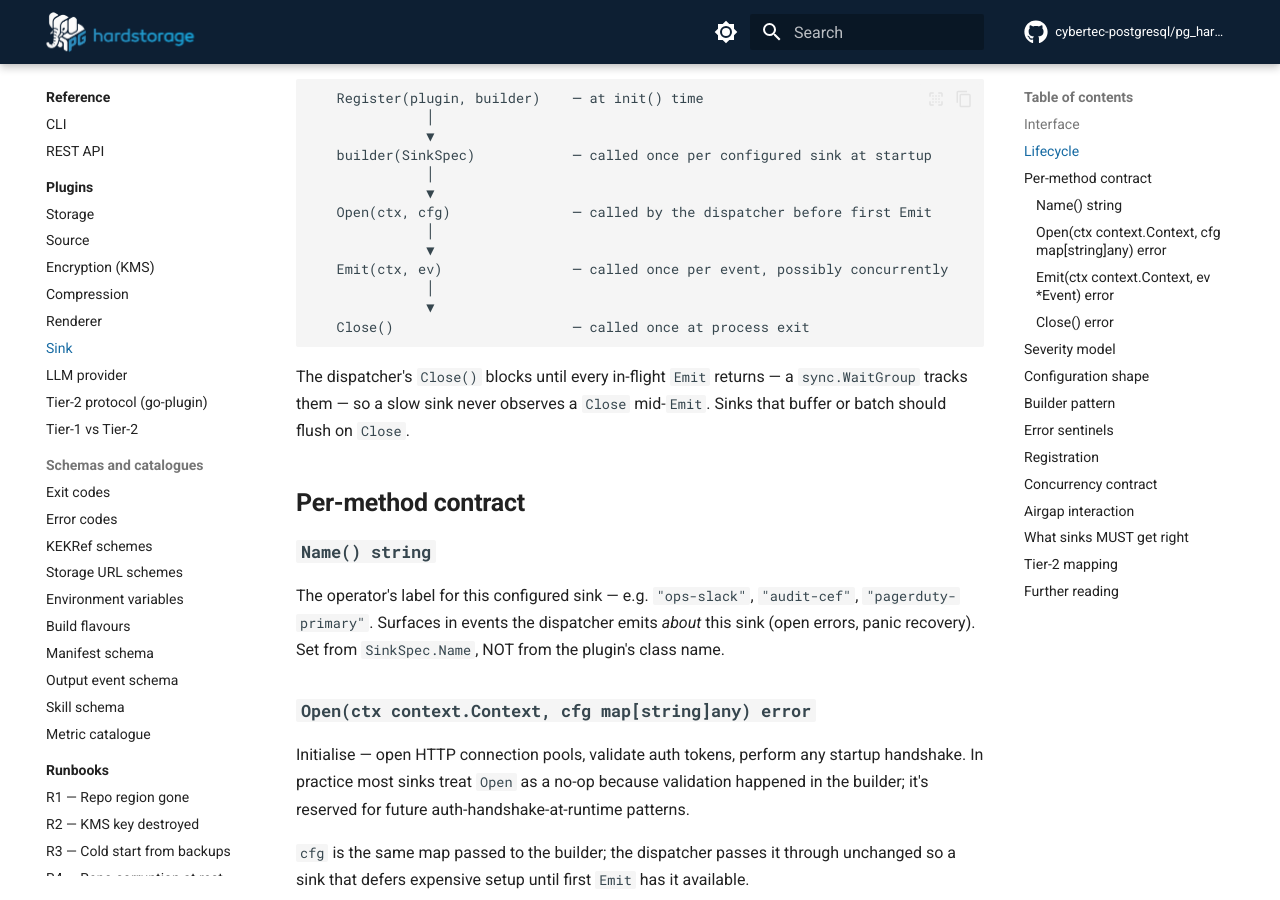
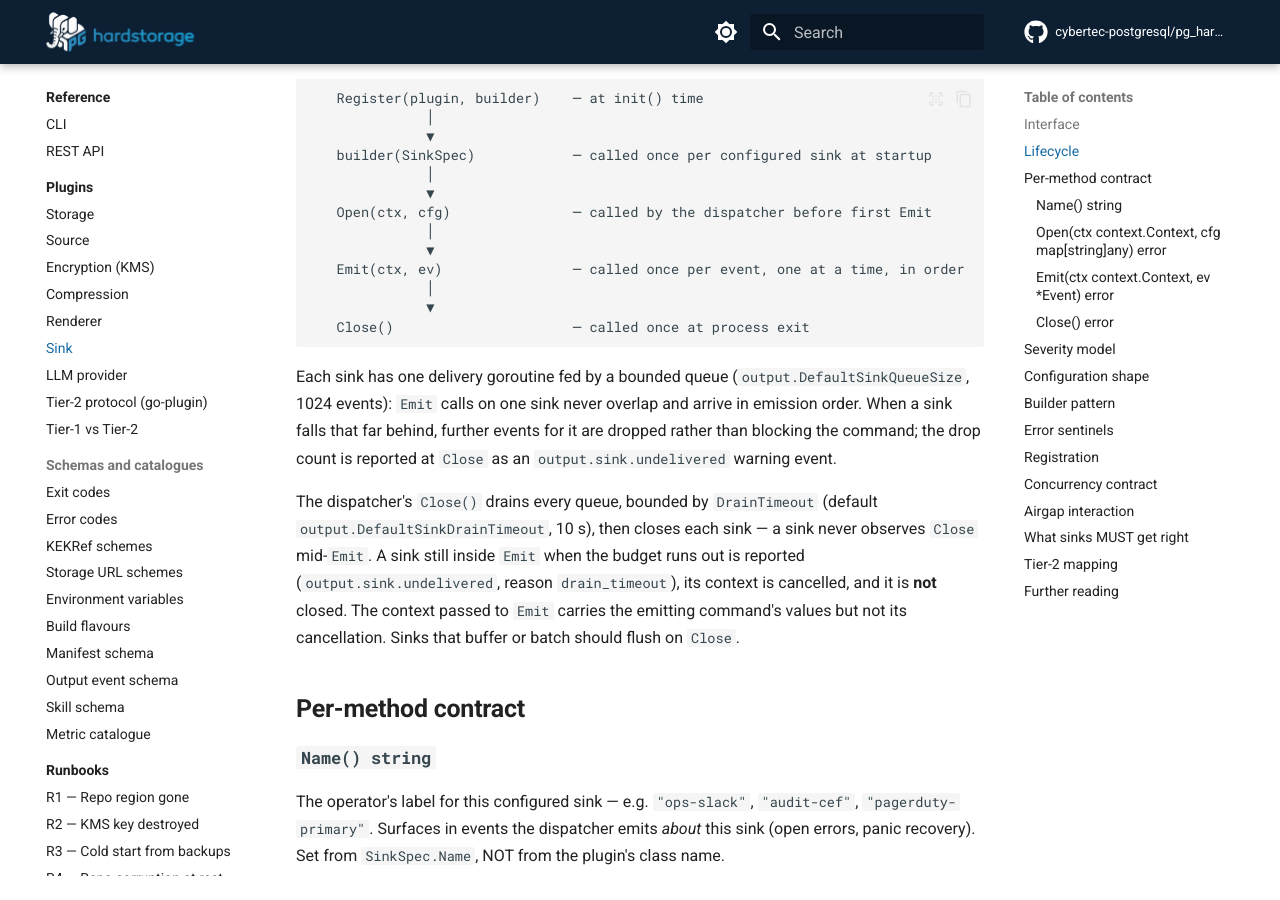
Before and after one commit to cybertec-postgresql/pg_hardstorage, an MkDocs documentation site: the page built from docs/reference/plugins/sink-contract.md, in a window 1280 px wide and 900 px high, scrolled down 920 px. Built offline with MkDocs 1.6.1 and Material for MkDocs 9.7.7, drawn with Linux system fonts in a browser that asks for light colours; comment, search, counter and statistics services are not loaded; some of the changed text lies outside the part shown.

Commit message:
docs: JSON stdout contract, sink delivery, layered config edits; align new codes with exit routing
- output-event-schema: stdout contract for -o json (one Result on stdout,
  events as NDJSON on stderr), ndjson/text/MCP behaviour.
- renderer/sink contracts: SingleDocumentRenderer opt-in; per-sink
  ordered bounded delivery, drop/drain reporting, Close timeout;
  pipes default to json, not ndjson.
- configuration-file: -c must exist; editing commands write only the
  target file and refuse layer-owned entries.
- error-codes: usage.interactive_needs_text, usage.follow_needs_stream,
  usage.bad_slot, config.defined_elsewhere, config.load_failed for a
  missing -c.

The interactive-init refusal is renamed usage.interactive_needs_text
(the SPEC promises exit 2 and exit 2 is the usage namespace), and
config.defined_elsewhere / lint's missing-file config.load_failed keep
the config.* exit 1 instead of wrapping ErrUsage, so code namespace and
exit code agree as exit-codes.md and its truthfulness test require.

Co-Authored-By: Claude Opus 5.5 <noreply@anthropic.com>
Claude-Session: https://claude.ai/code/session_01RmkgG1CUNYTkZES1M4BkkN

````diff
--- a/docs/reference/plugins/sink-contract.md
+++ b/docs/reference/plugins/sink-contract.md
@@ -57,16 +57,28 @@ type Sink interface {
    Open(ctx, cfg)               ─ called by the dispatcher before first Emit
               │
               ▼
-   Emit(ctx, ev)                ─ called once per event, possibly concurrently
+   Emit(ctx, ev)                ─ called once per event, one at a time, in order
               │
               ▼
    Close()                      ─ called once at process exit
 ```
 
-The dispatcher's `Close()` blocks until every in-flight
-`Emit` returns — a `sync.WaitGroup` tracks them — so a
-slow sink never observes a `Close` mid-`Emit`.  Sinks
-that buffer or batch should flush on `Close`.
+Each sink has one delivery goroutine fed by a bounded queue
+(`output.DefaultSinkQueueSize`, 1024 events): `Emit` calls on
+one sink never overlap and arrive in emission order.  When a
+sink falls that far behind, further events for it are dropped
+rather than blocking the command; the drop count is reported
+at `Close` as an `output.sink.undelivered` warning event.
+
+The dispatcher's `Close()` drains every queue, bounded by
+`DrainTimeout` (default `output.DefaultSinkDrainTimeout`,
+10 s), then closes each sink — a sink never observes `Close`
+mid-`Emit`.  A sink still inside `Emit` when the budget runs
+out is reported (`output.sink.undelivered`, reason
+`drain_timeout`), its context is cancelled, and it is **not**
+closed.  The context passed to `Emit` carries the emitting
+command's values but not its cancellation.  Sinks that buffer
+or batch should flush on `Close`.
 
 ## Per-method contract
 
@@ -259,9 +271,9 @@ plugin name.
 
 | Operation | Concurrent calls allowed? |
 | --- | --- |
-| `Emit` from multiple goroutines | Yes — sinks MUST be goroutine-safe |
+| `Emit` from multiple goroutines | No — the host delivers one event at a time per registered sink (a sink registered twice gets two lanes) |
 | `Open` / `Close` | Serial; host serializes |
-| `Emit` while `Close` is in flight | NO — host's `WaitGroup` blocks `Close` |
+| `Emit` while `Close` is in flight | NO — `Close` drains the queue first; a sink that does not drain in time is abandoned, not closed |
 
 ## Airgap interaction
 
@@ -290,8 +302,8 @@ file-based audit log) bypass this.
    `Emit` is logged but doesn't fail the operation that
    produced the event.
 3. **`Close` flushes.**  Buffered events emit before
-   `Close` returns.  The dispatcher's `WaitGroup` won't
-   block on a sink that lost its events on shutdown.
+   `Close` returns.  The dispatcher waits at most its drain
+   timeout for queued events before closing sinks.
 4. **Severity filtering happens at `Emit`.**  Filtering at
    the dispatcher would force the dispatcher to know about
    per-sink config.
````
Also changed, not shown: docs/how-to/operating/configuration-file.md (+21 -1 lines), docs/reference/error-codes.md (+4 -1 lines), docs/reference/output-event-schema.md (+24 -0 lines), docs/reference/plugins/renderer-contract.md (+19 -2 lines), 4 other files.
